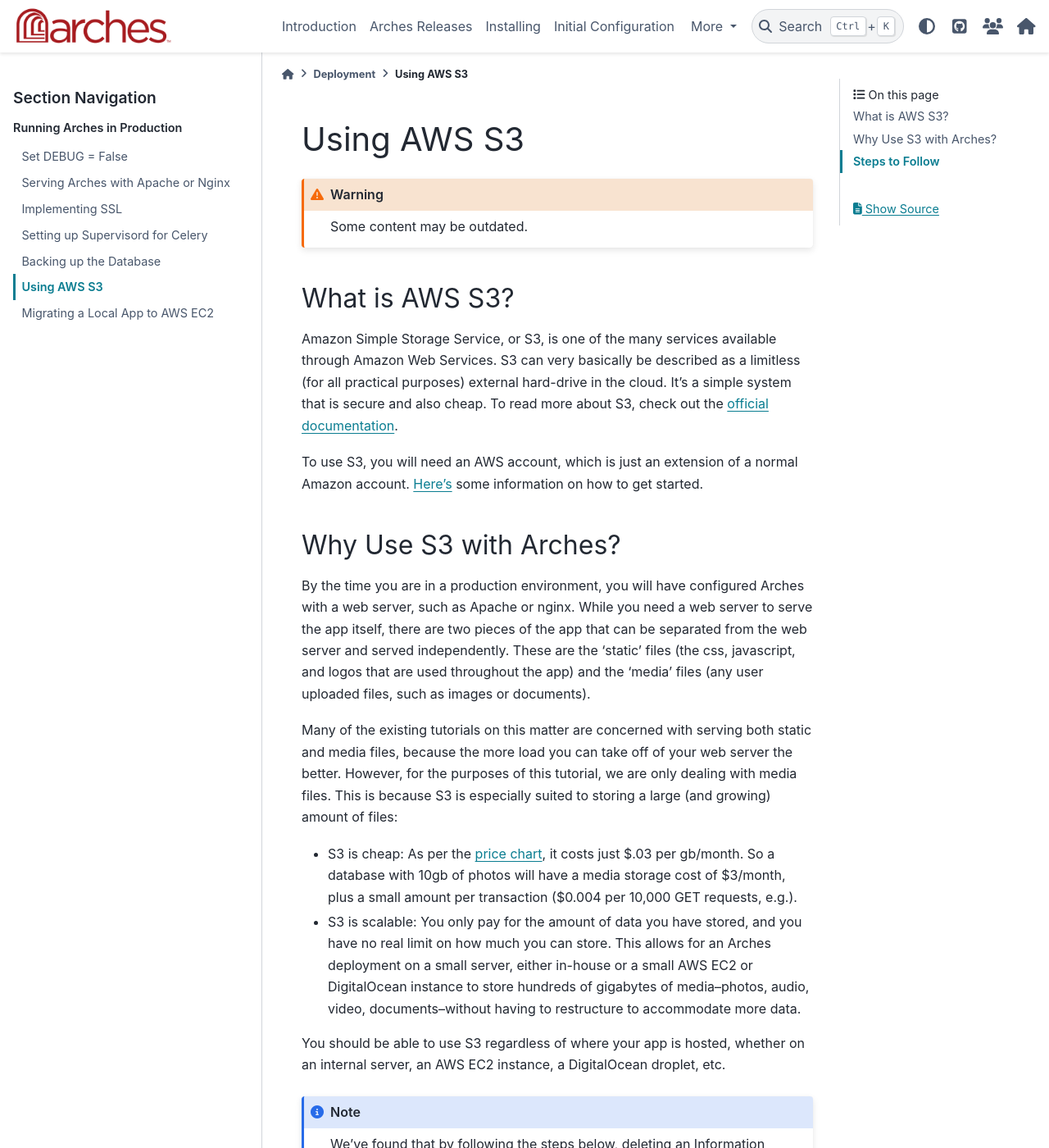
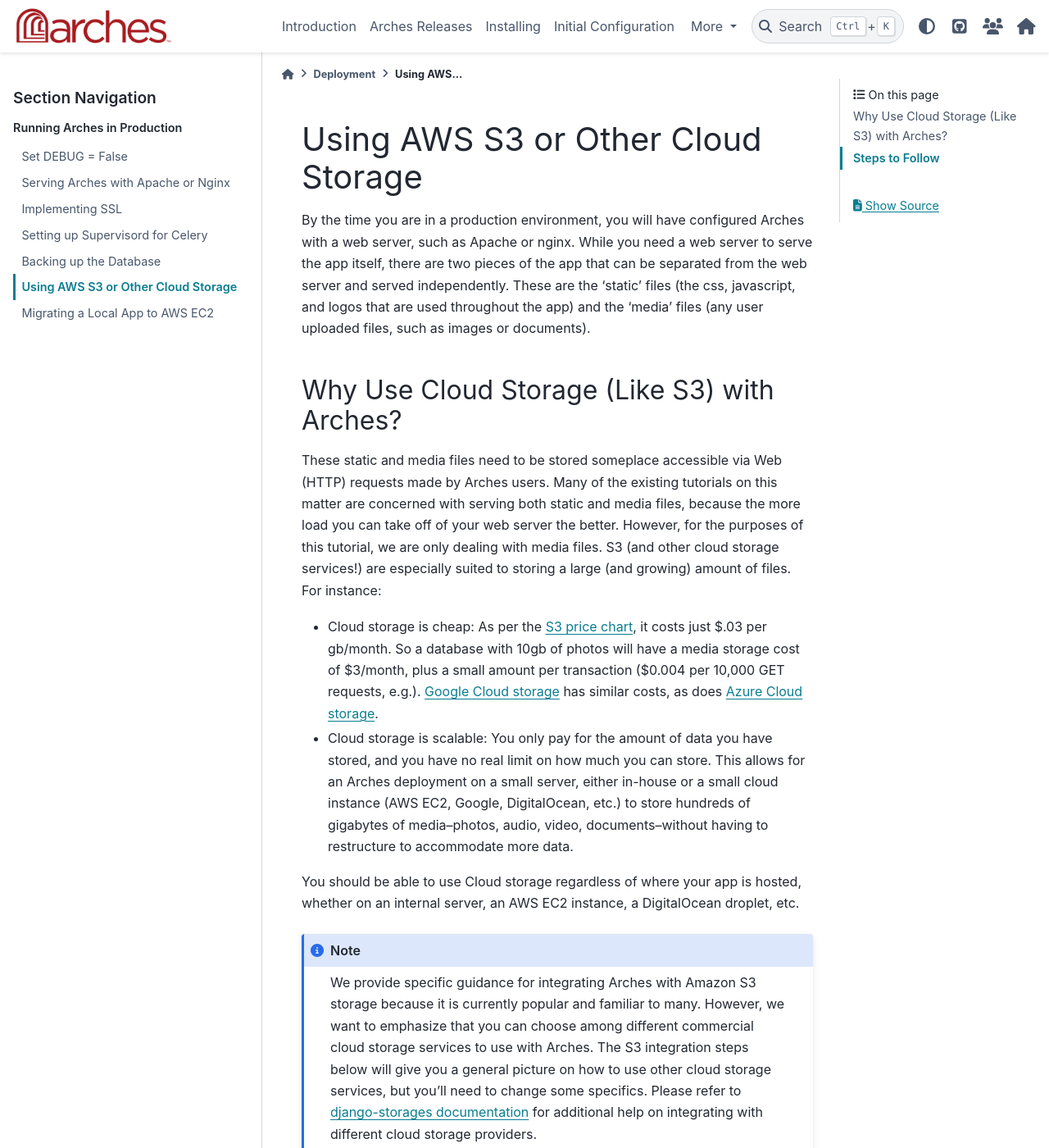
Before and after one commit to archesproject/arches-docs, a Sphinx documentation site: the page built from docs/deployment/using-aws-s3.txt, in a window 1280 px wide and 1400 px high. Shown: the whole window at 82% size. Built offline with Sphinx 7.4.7 and the PyData theme 0.15.4, drawn with Linux system fonts in a browser that asks for light colours; some of the changed text lies outside the part shown.

Commit message:
Reimplemented s3 and other cloud storage updates from 7.3 branch

```diff
--- a/docs/deployment/using-aws-s3.txt
+++ b/docs/deployment/using-aws-s3.txt
@@ -1,26 +1,6 @@
-############
-Using AWS S3
-############
-
-.. warning::
-
-  Some content may be outdated.
-
-What is AWS S3?
-===============
-
-Amazon Simple Storage Service, or S3, is one of the many services available
-through Amazon Web Services. S3 can very basically be described as a limitless
-(for all practical purposes) external hard-drive in the cloud.  It's a simple
-system that is secure and also cheap. To read more about S3, check out the
-`official documentation <http://aws.amazon.com/s3/>`_.
-
-To use S3, you will need an AWS account, which is just an extension of a normal
-Amazon account. `Here's <http://aws.amazon.com/getting-started/>`_ some
-information on how to get started.
-
-Why Use S3 with Arches?
-=======================
+###################################
+Using AWS S3 or Other Cloud Storage
+###################################
 
 By the time you are in a production environment, you will have configured Arches
 with a web server, such as Apache or nginx.  While you need a web server to
@@ -29,16 +9,25 @@
 javascript, and logos that are used throughout the app) and the 'media' files
 (any user uploaded files, such as images or documents).
 
-Many of the existing tutorials on this matter are concerned with serving both
+
+Why Use Cloud Storage (Like S3) with Arches?
+============================================
+
+These static and media files need to be stored someplace accessible via Web (HTTP) requests
+made by Arches users. Many of the existing tutorials on this matter are concerned with serving both
 static and media files, because the more load you can take off of your web server
 the better. However, for the purposes of this tutorial, we are only dealing with
-media files. This is because S3 is especially suited to storing a large
-(and growing) amount of files:
+media files. S3 (and other cloud storage services!) are especially suited to storing
+a large (and growing) amount of files. For instance:
 
-+ S3 is cheap: As per the `price chart <http://aws.amazon.com/s3/pricing/>`_, it costs just $.03 per gb/month.  So a database with 10gb of photos will have a media storage cost of $3/month, plus a small amount per transaction ($0.004 per 10,000 GET requests, e.g.).
-+ S3 is scalable: You only pay for the amount of data you have stored, and you have no real limit on how much you can store.  This allows for an Arches deployment on a small server, either in-house or a small AWS EC2 or DigitalOcean instance to store hundreds of gigabytes of media--photos, audio, video, documents--without having to restructure to accommodate more data.
++ Cloud storage is cheap: As per the `S3 price chart <http://aws.amazon.com/s3/pricing/>`_, it costs just $.03 per gb/month.  So a database with 10gb of photos will have a media storage cost of $3/month, plus a small amount per transaction ($0.004 per 10,000 GET requests, e.g.). `Google Cloud storage <https://cloud.google.com/storage/pricing>`_ has similar costs, as does `Azure Cloud storage <https://azure.microsoft.com/en-us/pricing/details/storage/blobs>`_.
++ Cloud storage is scalable: You only pay for the amount of data you have stored, and you have no real limit on how much you can store.  This allows for an Arches deployment on a small server, either in-house or a small cloud instance (AWS EC2, Google, DigitalOcean, etc.) to store hundreds of gigabytes of media--photos, audio, video, documents--without having to restructure to accommodate more data.
 
-You should be able to use S3 regardless of where your app is hosted, whether on an internal server, an AWS EC2 instance, a DigitalOcean droplet, etc.
+You should be able to use Cloud storage regardless of where your app is hosted, whether on an internal server, an AWS EC2 instance, a DigitalOcean droplet, etc.
+
+.. note::
+    We provide specific guidance for integrating Arches with Amazon S3 storage because it is currently popular and familiar to many. However, we want to emphasize that you can choose among different commercial cloud storage services to use with Arches. The S3 integration steps below will give you a general picture on how to use other cloud storage services, but you'll need to change some specifics. Please refer to `django-storages documentation <https://django-storages.readthedocs.io/en/latest/index.html>`_ for additional help on integrating with different cloud storage providers.
+
 
 .. note::
 
@@ -47,12 +36,23 @@
   You can manually delete files from the bucket for now, or the intrepid developer
   may check out the answer to `this question <https://groups.google.com/forum/#!topic/archesproject/QHKqMISRkV8>`_ on the Arches forum.
 
+.. warning::
+
+  You may run into some version compatibility issues with Arches, Django, and `django-storages <https://pypi.org/project/django-storages/>`_. If your version of Arches uses a version of Django that is <3.2, pip installing django-storages will install the latest version of django (incompatible with Arches) and cause your Arches application to break. If you run into this problem, you may need to use pip to reinstall the Arches requirements as specified in the Arches `requirements.txt` file.
+
+
+
+
 Steps to Follow
 ===============
 
+To use S3, you will need an AWS account, which is just an extension of a normal
+Amazon account. `Here's <http://aws.amazon.com/getting-started/>`_ some
+information on how to get started.
+
+
 Having worked through a number of existing tutorials (mostly
 `dylanbfox.blogspot.com <http://dylanbfox.blogspot.com/2015/01/using-s3-to-serve-and-store-your-django.html>`_,
-`martinbrochhaus.com <http://martinbrochhaus.com/s3.html>`_,
 `www.caktusgroup.com <https://www.caktusgroup.com/blog/2014/11/10/Using-Amazon-S3-to-store-your-Django-sites-static-and-media-files>`_,
 and `www.holovaty.com <http://www.holovaty.com/writing/amazon-s3-media/>`_),
 we've distilled these steps to show how you can use S3 in conjunction with your Arches
```
Also changed, not shown: other parts of docs/deployment/using-aws-s3.txt (+2 -2 lines).
